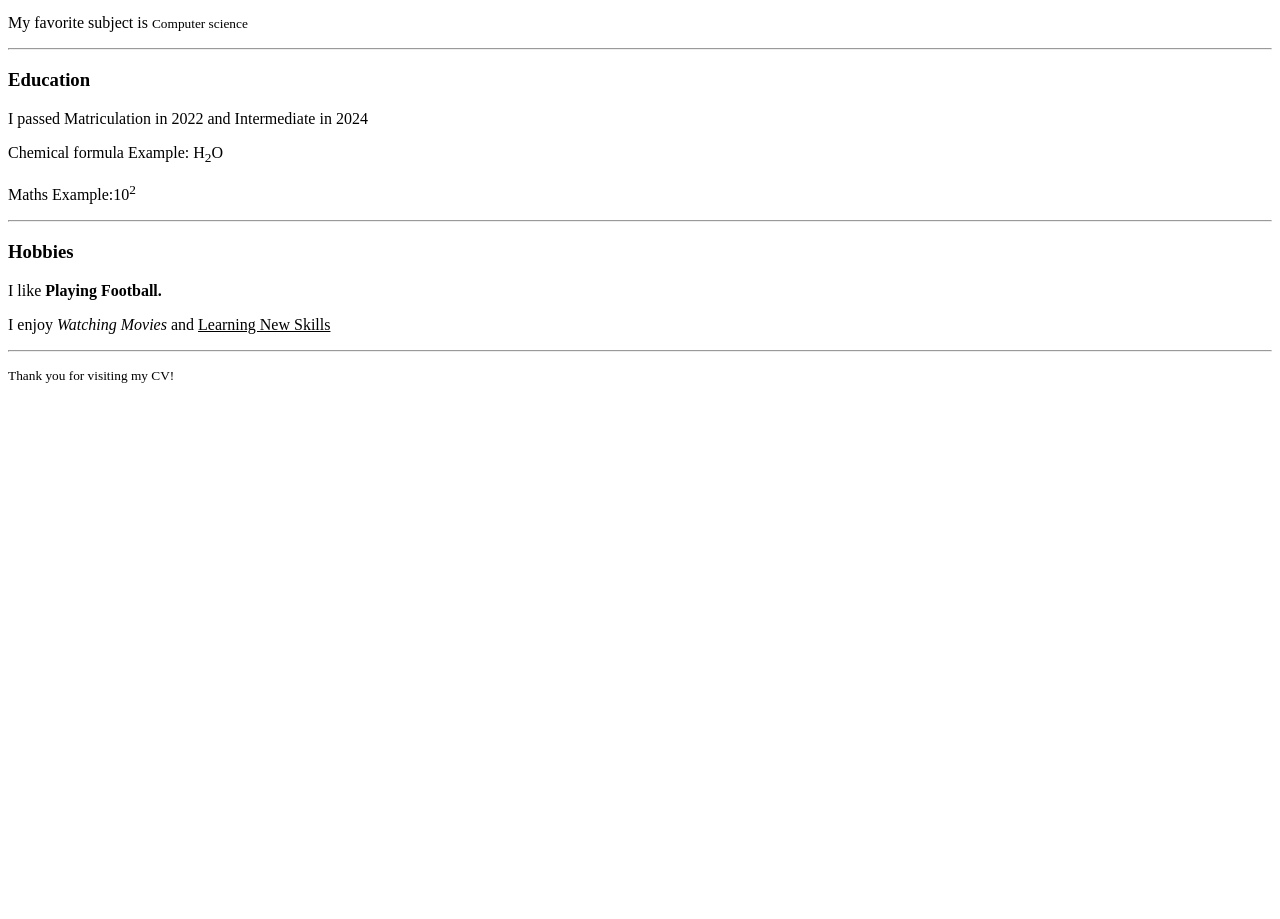
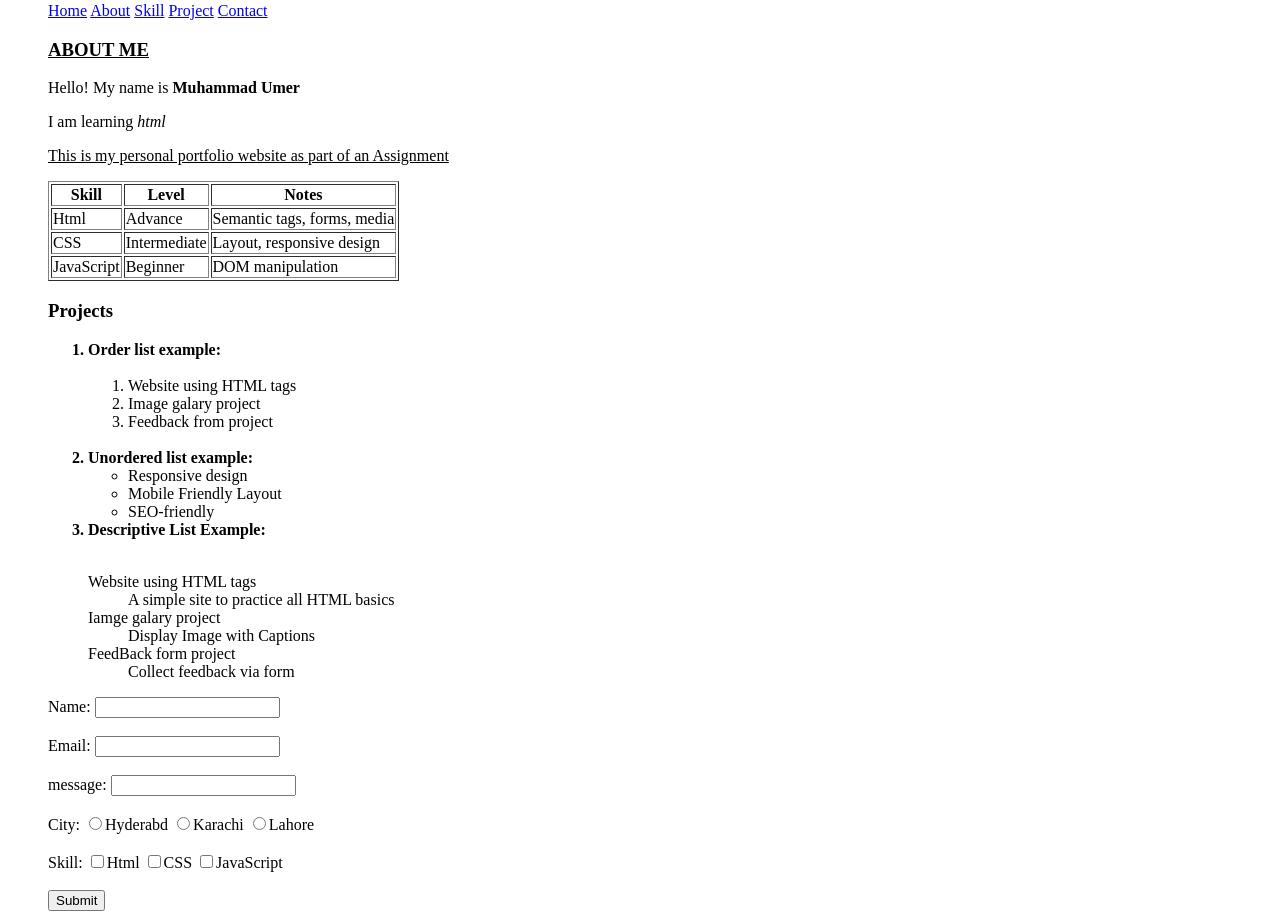
Before and after one commit to Muhammad-Umer-soo/Saylani-Development, a plain HTML site: page index.html in a window 1280 px wide. Shown: the part 232-1151 px from the top of the page. Before the commit the page ends 800 px from the top, so only its background shows below. Drawn offline with Linux system fonts and the light colour scheme.

Commit message:
Add files via upload

```diff
--- a/index.html
+++ b/index.html
@@ -1,28 +1,98 @@
+<!DOCTYPE html>
 <html lang="en">
   <head>
     <meta charset="UTF-8" />
     <meta name="viewport" content="width=device-width, initial-scale=1.0" />
-    <title>Class First</title>
+    <title>Document</title>
   </head>
   <body>
-    <h3>Muhamad Umer</h3>
-    <p><b>Web Development Student</b></p>
-    <hr />
-    <h3>About me</h3>
-    <p>Hello! My name is <b>Muhamad Umer</b> <br /></p>
-    <p>I am learnin <i>HTML</i><u> and basic Web development</u></p>
-    <p>I love <mark>coding</mark></p>
-    <p>My favorite subject is <small>Computer science</small></p>
-    <hr />
-    <h3>Education</h3>
-    <p>I passed Matriculation in 2022 and Intermediate in 2024</p>
-    <p>Chemical formula Example: H<sub>2</sub>O</p>
-    <p>Maths Example:10<sup>2</sup></p>
-    <hr />
-    <h3>Hobbies</h3>
-    <p>I like <b>Playing Football.</b></p>
-    <p>I enjoy <i>Watching Movies</i> and <u>Learning New Skills</u></p>
-    <hr />
-    <p><small>Thank you for visiting my CV!</small></p>
+    <main style="padding-left: 40px">
+      <h1 id="1">My Portfolio Website</h1>
+      <img src="./image.jpeg" alt="" height="150px" width="100px" /><br />
+      <a href="#1">Home</a>
+      <a href="#about">About</a>
+      <a href="#skill">Skill</a>
+      <a href="#project">Project</a>
+      <a href="#contact">Contact</a><br />
+      <section id="about">
+        <h3><u>ABOUT ME</u></h3>
+        <p>Hello! My name is <b>Muhammad Umer</b></p>
+        <p>I am learning <i>html</i></p>
+        <u
+          ><p>
+            This is my personal portfolio website as part of an Assignment
+          </p></u
+        >
+      </section>
+      <section>
+        <table border="1" id="skill">
+          <tr>
+            <th>Skill</th>
+            <th>Level</th>
+            <th>Notes</th>
+          </tr>
+          <tr>
+            <td>Html</td>
+            <td>Advance</td>
+            <td>Semantic tags, forms, media</td>
+          </tr>
+          <tr>
+            <td>CSS</td>
+            <td>Intermediate</td>
+            <td>Layout, responsive design</td>
+          </tr>
+          <tr>
+            <td>JavaScript</td>
+            <td>Beginner</td>
+            <td>DOM manipulation</td>
+          </tr>
+        </table>
+      </section>
+      <section id="project">
+        <h3>Projects</h3>
+        <ol>
+          <b><li>Order list example:</li></b
+          ><br />
+          <ol>
+            <li>Website using HTML tags</li>
+            <li>Image galary project</li>
+            <li>Feedback from project</li>
+          </ol>
+          <br />
+          <b><li>Unordered list example:</li></b>
+          <ul>
+            <li>Responsive design</li>
+            <li>Mobile Friendly Layout</li>
+            <li>SEO-friendly</li>
+          </ul>
+          <b><li>Descriptive List Example:</li></b
+          ><br />
+          <dl>
+            <dt>Website using HTML tags</dt>
+            <dd>A simple site to practice all HTML basics</dd>
+            <dt>Iamge galary project</dt>
+            <dd>Display Image with Captions</dd>
+            <dt>FeedBack form project</dt>
+            <dd>Collect feedback via form</dd>
+          </dl>
+        </ol>
+      </section>
+      <form action="" id="contact" method="post">
+        <label for="name">Name:</label>
+        <input type="text" name="name" /><br /><br />
+        <label for="Email">Email:</label>
+        <input type="email" name="email" id="" /><br /><br />
+        <label for="message">message:</label>
+        <input type="text" name="feedback" id="" /><br /><br />
+        <label for="">City:</label>
+        <input type="radio" name="City" />Hyderabd
+        <input type="radio" name="City" />Karachi
+        <input type="radio" name="City" />Lahore <br /><br />
+        <label for="">Skill:</label>
+        <input type="checkbox" />Html <input type="checkbox" />CSS
+        <input type="checkbox" />JavaScript <br /><br />
+        <button type="submit">Submit</button>
+      </form>
+    </main>
   </body>
 </html>
```
